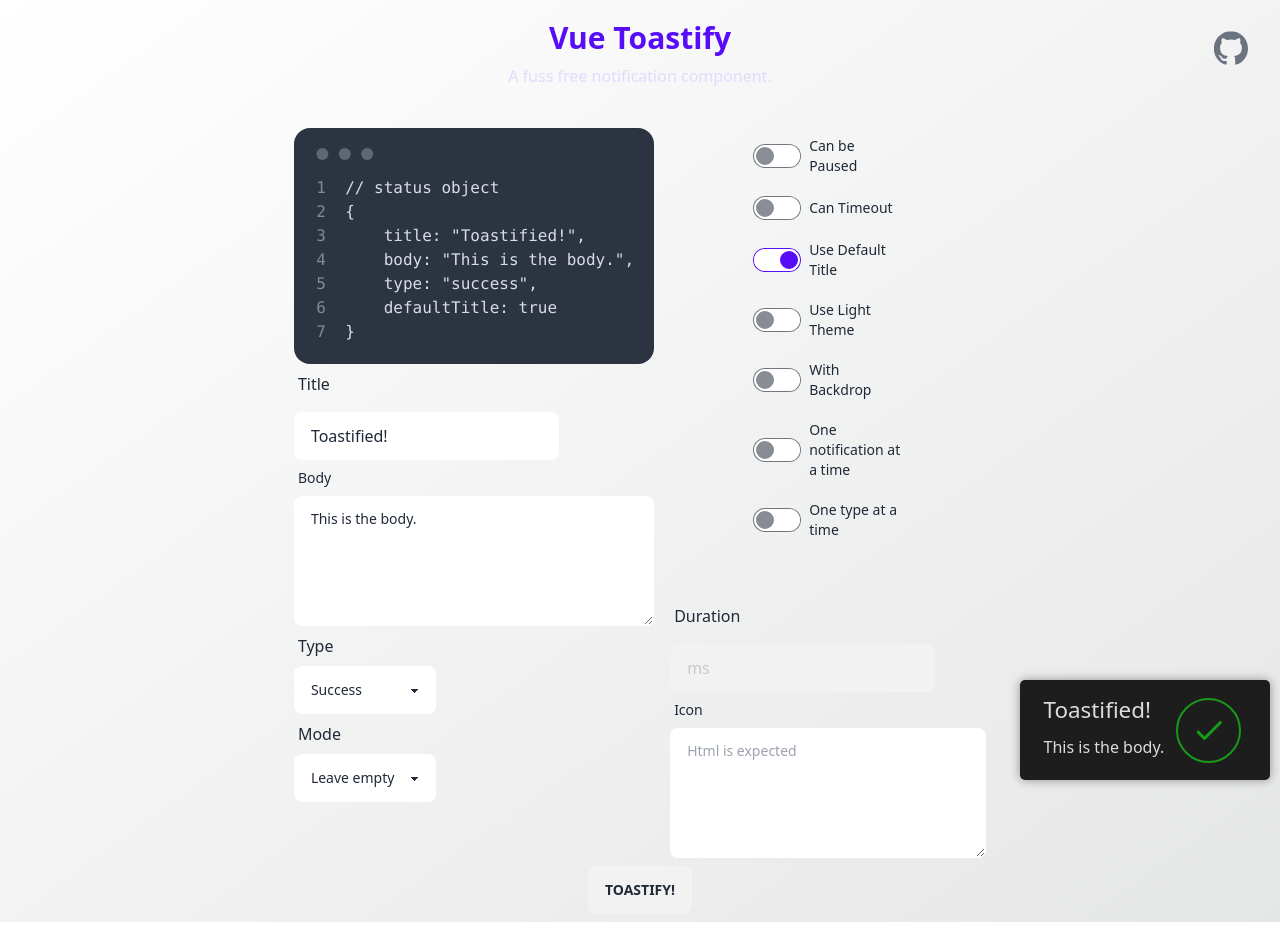
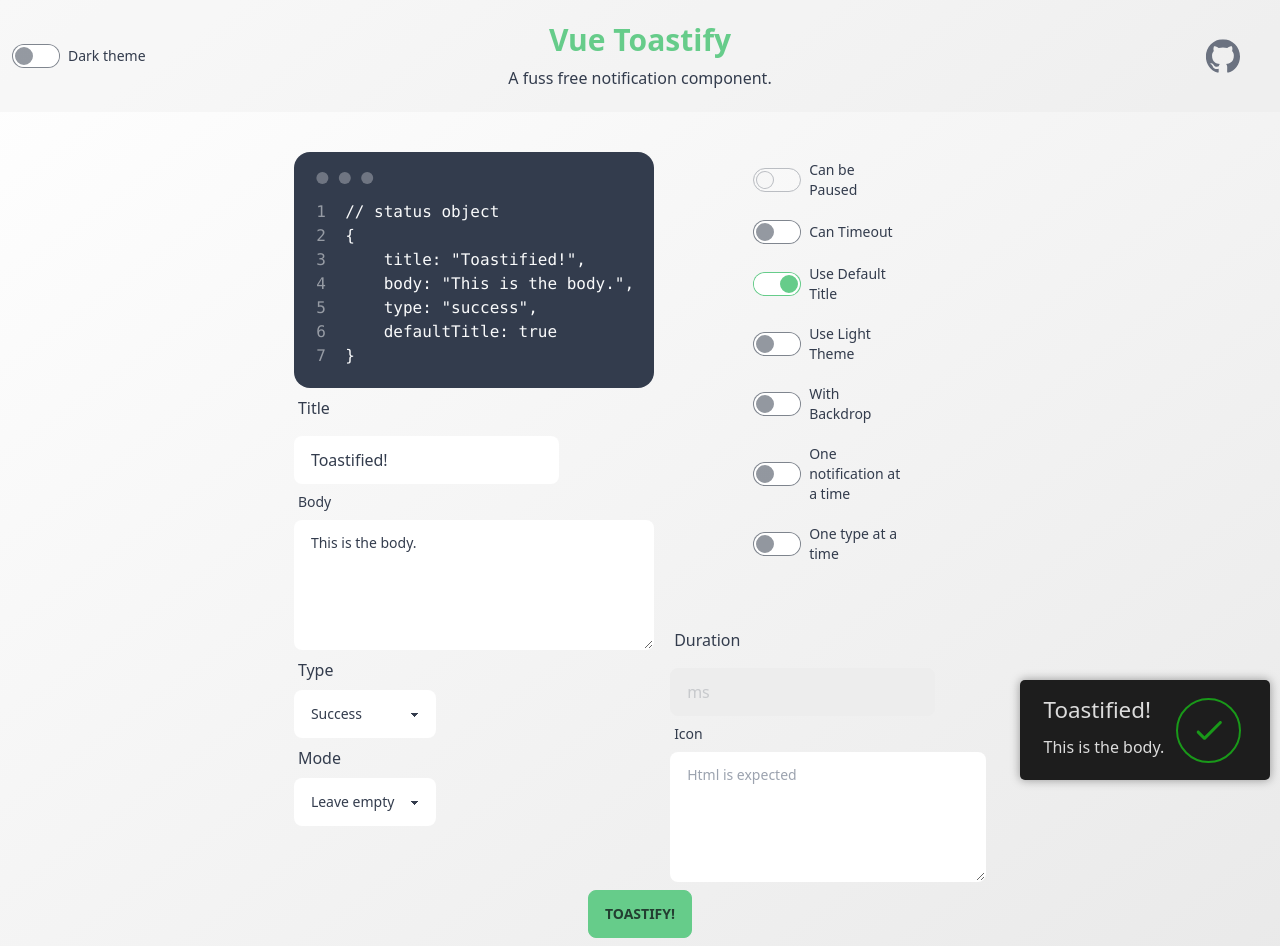
Before and after one commit to nandi95/vue-toastify, a Vue app: page / in a window 1280 px wide. Before the commit the page ends 922 px from the top, so only its background shows below. Built offline with nearby package versions, Linux system fonts and the light colour scheme.

Commit message:
2.0.0-alpha.2 (#40)

```diff
--- a/index.html
+++ b/index.html
@@ -5,6 +5,11 @@
     <link rel="icon" href="/favicon.ico" />
     <meta name="viewport" content="width=device-width, initial-scale=1.0" />
     <title>Vite App</title>
+    <script>
+          if (window.matchMedia && window.matchMedia('(prefers-color-scheme: dark)').matches) {
+              document.documentElement.dataset.theme = 'halloween';
+          }
+    </script>
 </head>
 <body>
 <div id="app"></div>
--- a/package.json
+++ b/package.json
@@ -1,6 +1,6 @@
 {
     "name": "vue-toastify",
-    "version": "2.0.0-alpha.1",
+    "version": "2.0.0-alpha.2",
     "license": "MIT",
     "author": "Nandor Kraszlan",
     "scripts": {
@@ -39,7 +39,7 @@
         "@vue/compiler-sfc": "^3.0.5",
         "@vue/eslint-config-typescript": "^11.0.2",
         "autoprefixer": "^10.2.5",
-        "daisyui": "^2.51.5",
+        "daisyui": "^3.5.1",
         "eslint": "^8.24.0",
         "eslint-plugin-import": "^2.22.1",
         "eslint-plugin-vue": "^9.5.1",
--- a/src/App.vue
+++ b/src/App.vue
@@ -1,10 +1,23 @@
 <template>
-    <div class="bg-gradient-to-br from-base-100 to-base-300 py-2 min-h-screen">
+    <div class="bg-gradient-to-br from-base-100/40 to-base-300/60 pb-2 min-h-screen">
+        <header class="navbar flex-wrap sm:flex-nowrap bg-base-300/20 mb-10">
+            <div class="navbar-start">
+                <AppThemeToggle />
+            </div>
+            <div class="w-full order-first sm:w-auto sm:order-1 navbar-center flex justify-center text-center flex-col flex-no-wrap">
+                <h2 class="text-primary font-bold text-3xl mb-2">
+                    Vue Toastify
+                </h2>
+                <p class="text-base-content">
+                    A fuss free notification component.
+                </p>
+            </div>
+            <div class="navbar-end order-last">
                 <a href="https://github.com/nandi95/vue-toastify/">
                     <svg width="98"
                          height="96"
                          style="transform: scale(35%)"
-                 class="absolute top-0 right-0 text-gray-500"
+                         class="text-gray-500"
                          xmlns="http://www.w3.org/2000/svg">
                         <path fill-rule="evenodd"
                               fill="currentColor"
@@ -21,14 +34,7 @@
                      33.405-24.935 33.405-46.691C97.707 22 75.788 0 48.854 0z" />
                     </svg>
                 </a>
-        <header
-            class="flex justify-center text-center flex-col flex-no-wrap mb-10 pt-3">
-            <h2 class="text-primary font-bold text-3xl mb-2">
-                Vue Toastify
-            </h2>
-            <p class="text-primary-content/80">
-                A fuss free notification component.
-            </p>
+            </div>
         </header>
         <main class="px-2">
             <div
@@ -40,7 +46,7 @@
                         <AppTextarea v-model="status.body"
                                      name="body"
                                      label="Body"
-                                     :error="status.body < 1 ? 'Needs to have length' : ''" />
+                                     :error="status.body.length < 1 ? 'Needs to have length' : ''" />
                         <AppSelect v-model="status.type"
                                    name="type"
                                    label="Type"
@@ -65,7 +71,10 @@
                 </div>
                 <div class="w-full sm:w-1/2 xl:w-1/4 sm:max-w-50 sm:ml-2">
                     <div class="w-1/2 mx-auto lg:w-2/3 xl:w-1/2 mb-12 space-y-1">
-                        <AppToggle v-model="status.pauseOnHover" label="Can be Paused" @change="checkTimingProps" />
+                        <AppToggle v-model="status.pauseOnHover"
+                                   :disabled="!status.canTimeout"
+                                   label="Can be Paused"
+                                   @change="checkTimingProps" />
                         <AppToggle v-model="status.canTimeout"
                                    label="Can Timeout"
                                    @change="
@@ -84,11 +93,12 @@
                                    label="One notification at a time"
                                    @change="checkIfLoading" />
                         <AppToggle v-model="oneTypeAtAtime"
+                                   :disabled="singular"
                                    label="One type at a time"
                                    @change="checkIfLoading" />
                     </div>
                     <div class="flex flex-col justify-around w-full">
-                        <AppInput v-model.number="status.duration"
+                        <AppInput v-model="status.duration"
                                   name="duration"
                                   label="Duration"
                                   :disabled="!status.canTimeout"
@@ -105,11 +115,11 @@
             </div>
             <div class="flex justify-around items-center align-middle flex-wrap mt-2">
                 <button v-if="status.mode === 'loader'"
-                        class="btn"
+                        class="btn btn-primary"
                         @click="loadStop">
                     Call .stopLoader()
                 </button>
-                <button class="btn" @click="addToast">
+                <button class="btn btn-primary" @click="addToast">
                     Toastify!
                 </button>
             </div>
@@ -125,7 +135,7 @@
                     Make sure to also cancel the loading if your process has
                     failed.
                 </h4>
-                <button class="btn" @click="loadStop">
+                <button class="btn btn-primary" @click="loadStop">
                     Call .stopLoader()
                 </button>
             </div>
@@ -143,10 +153,11 @@
 import AppTextarea from './app-components/AppTextarea.vue';
 import AppStatusDisplay from './app-components/AppStatusDisplay.vue';
 import { isObject } from './utils';
+import AppThemeToggle from "./app-components/AppThemeToggle.vue";
 
 export default defineComponent({
     name: 'App',
-    components: { AppStatusDisplay, AppTextarea, AppSelect, AppInput, AppToggle },
+    components: { AppThemeToggle, AppStatusDisplay, AppTextarea, AppSelect, AppInput, AppToggle },
 
     setup: () => {
         const status = reactive<ToastOptions>({
--- a/src/app-components/AppStatusDisplay.vue
+++ b/src/app-components/AppStatusDisplay.vue
@@ -33,7 +33,11 @@
 
             return JSON.stringify(clone, null, 4)
                 .split('\n')
-                .map(line => line.replace('"', '').replace('"', ''));
+                .map(line => line
+                    .replace('"', '')
+                    .replace('"', '')
+                    .replace(/"(\d+)"/g, '$1')
+                );
         });
 
         return {
--- /dev/null
+++ b/src/app-components/AppThemeToggle.vue
@@ -0,0 +1,27 @@
+<template>
+    <AppToggle v-model="isDark" label="Dark theme" />
+</template>
+
+<script lang="ts">
+import { defineComponent, ref, watch } from 'vue';
+import AppToggle from './AppToggle.vue';
+
+export default defineComponent({
+    name: 'AppThemeToggle',
+
+    components: { AppToggle },
+
+    setup: () => {
+        const isDark = ref(window.matchMedia && window.matchMedia('(prefers-color-scheme: dark)').matches);
+
+        watch(
+            isDark,
+            value => document.documentElement.dataset.theme = value ? 'halloween' : 'emerald'
+        );
+
+        return {
+            isDark
+        };
+    }
+});
+</script>
--- a/src/app-components/AppToggle.vue
+++ b/src/app-components/AppToggle.vue
@@ -1,7 +1,10 @@
 <template>
     <div class="flex">
         <label class="cursor-pointer label">
-            <input v-model="model" type="checkbox" class="toggle toggle-primary">
+            <input v-model="model"
+                   type="checkbox"
+                   :disabled="disabled"
+                   class="toggle toggle-primary">
             <span class="label-text ml-2">{{ label }}</span>
         </label>
     </div>
@@ -22,6 +25,11 @@
         label: {
             type: String,
             required: true
+        },
+
+        disabled: {
+            type: Boolean,
+            default: false
         }
     },
 
--- a/src/components/ProgressBar.vue
+++ b/src/components/ProgressBar.vue
@@ -73,7 +73,7 @@
 
                 progress.value = elapsed / wholeTime * 100;
 
-                // if timer is running
+                // if the timer is running
                 if (timerId.value) {
                     progressId.value = requestAnimationFrame(progressBar);
                 }
@@ -87,20 +87,6 @@
 
         onMounted(() => {
             events.emit('vtStarted', { id: props.id });
-
-            // set new timeout
-            timerId.value = window.setTimeout(
-                () => {
-                    // ensure progress bar is full
-                    // (there's a chance it won't be if when the timer finishes,
-                    // the animation frame hasn't been called yet)
-                    progress.value = 100;
-                    ctx.emit('vtFinished');
-                },
-                timerFinishesAt.value.getTime() - Date.now()
-            );
-            // animation start
-            progressId.value = requestAnimationFrame(progressBar);
             timerStart();
         });
 
--- a/tailwind.config.js
+++ b/tailwind.config.js
@@ -1,9 +1,13 @@
 /**
- * @type {import('@types/tailwindcss').TailwindConfig}
+ * @type {import("@types/tailwindcss").TailwindConfig}
  */
 module.exports = {
-  content: ['**/*.html', './src/**/*.{ts,tsx,vue}'],
+    darkMode: "class",
+    content: ["**/*.html", "./src/**/*.{ts,tsx,vue}"],
     plugins: [
-        require("daisyui"),
-    ]
-}
+        require("daisyui")
+    ],
+    daisyui: {
+        themes: ['emerald', 'halloween']
+    }
+};
```
Also changed, not shown: 2 other files (tests, documents, lock files or other folders). Lines whose indentation alone changed are shown as unchanged.
